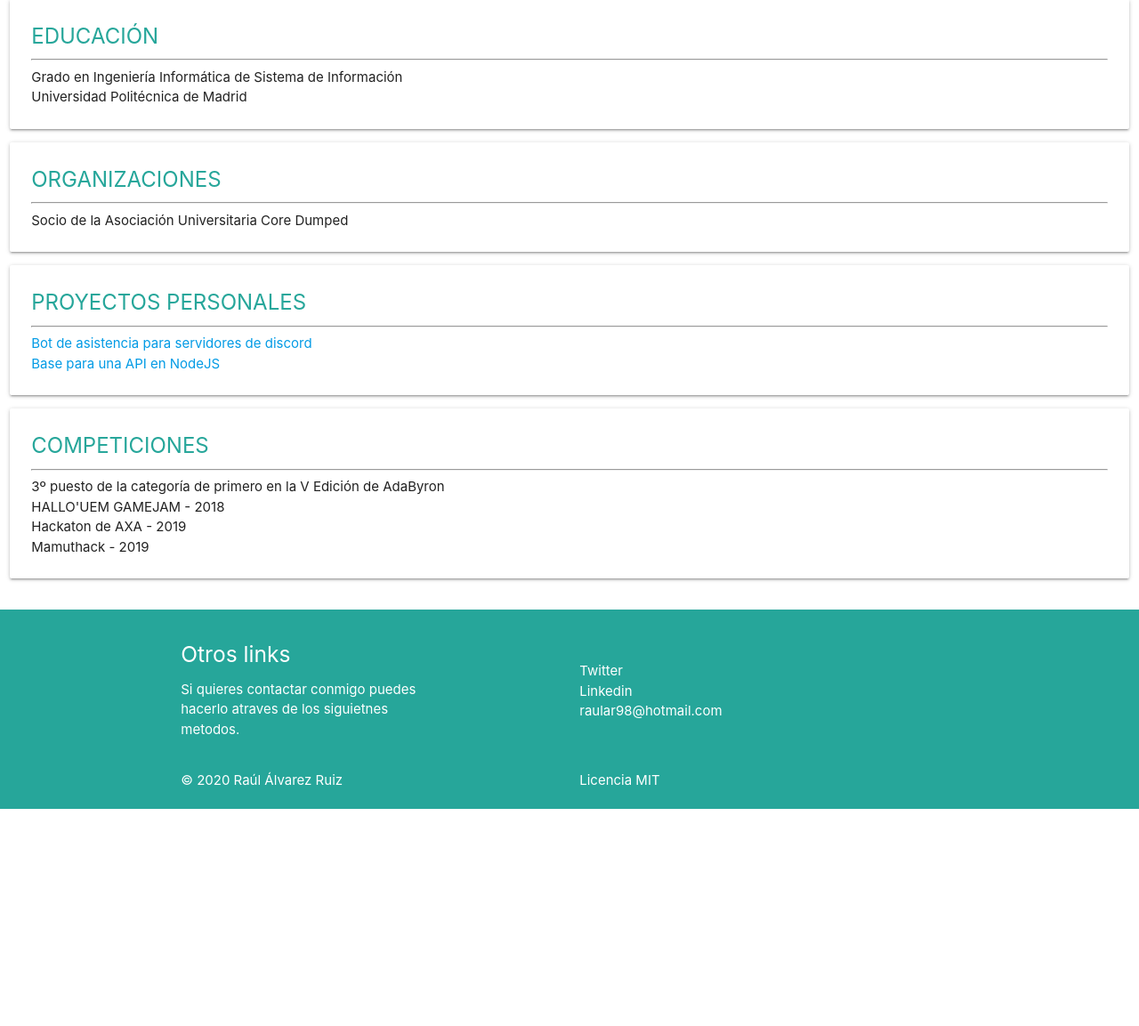
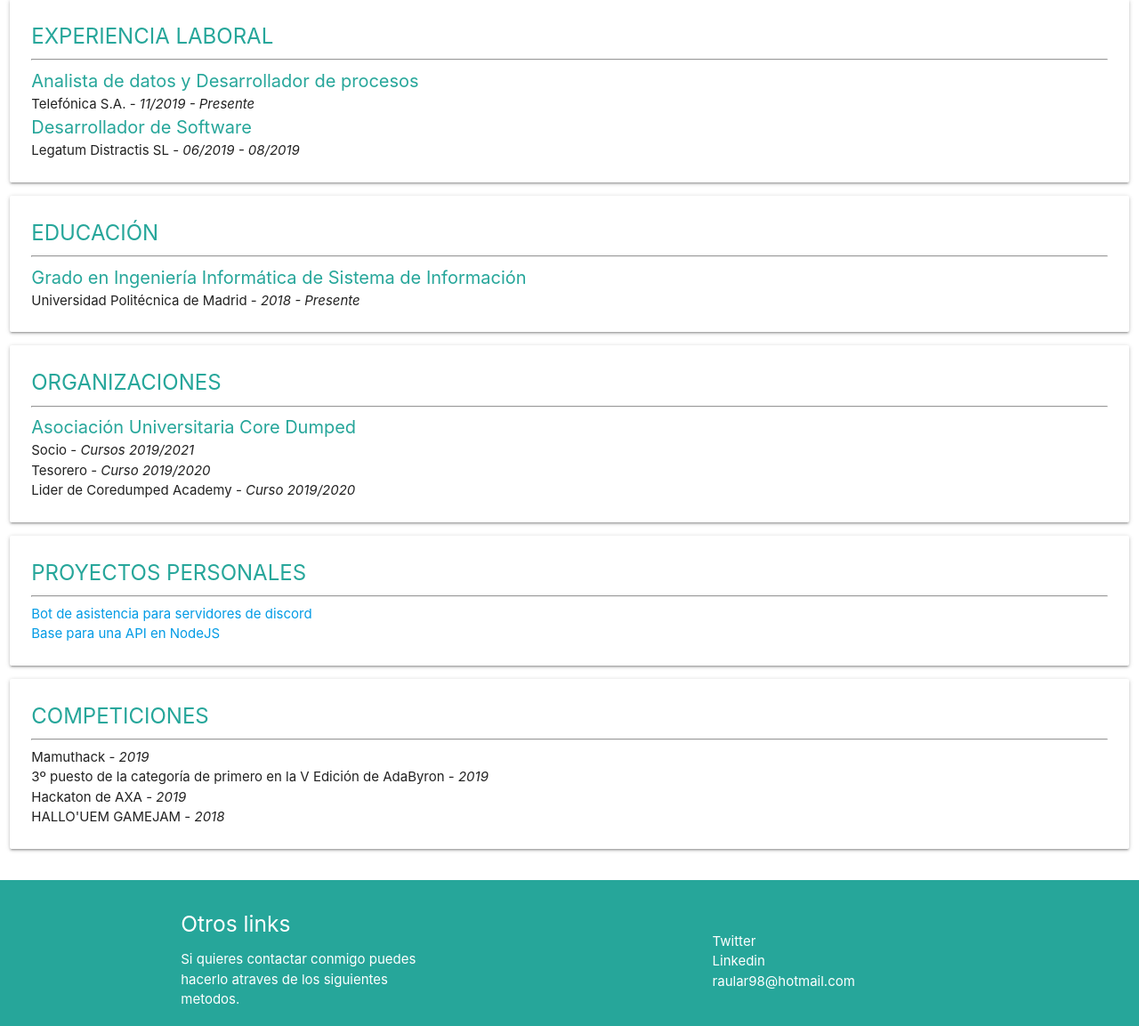
Before and after one commit to raular4322/raular4322.github.io, a plain HTML site: page index.html in a window 1280 px wide. Shown: the part 791-1944 px from the top of the page at 89% size. Before the commit the page ends 1700 px from the top, so only its background shows below. Drawn offline with nearby package versions, Linux system fonts and the light colour scheme.

Commit message:
todas las cards menos la de habilidades bien estructurada

```diff
--- a/css/materialize.css
+++ b/css/materialize.css
@@ -25,6 +25,11 @@ main {
   font-weight: 300;
 }
 
+.subtitulo {
+  color: #26a69a;
+  font-size: 20px;
+}
+
 .habilidad {
   padding-top: 5px;
   padding-bottom: 24px;
--- a/index.html
+++ b/index.html
@@ -69,17 +69,31 @@
         </div>
         <div class="card">
           <div class="card-content">
+            <span class="informacion-card titulo"><b>EXPERIENCIA LABORAL</b></span>
+            <hr>
+            <p class="subtitulo">Analista de datos y Desarrollador de procesos</p>
+            <p>Telefónica S.A. - <i>11/2019 - Presente</i></p>
+            <p class="subtitulo">Desarrollador de Software</p>
+            <p>Legatum Distractis SL - <i>06/2019 - 08/2019</i></p>
+
+          </div>
+        </div>
+        <div class="card">
+          <div class="card-content">
             <span class="informacion-card titulo"><b>EDUCACIÓN</b></span>
             <hr>
-            <p>Grado en Ingeniería Informática de Sistema de Información</p>
-            <p>Universidad Politécnica de Madrid</p>
+            <p class="subtitulo">Grado en Ingeniería Informática de Sistema de Información</p>
+            <p>Universidad Politécnica de Madrid - <i>2018 - Presente</i></p>
           </div>
         </div>
         <div class="card">
           <div class="card-content">
             <span class="informacion-card titulo"><b>ORGANIZACIONES</b></span>
             <hr>
-            <p>Socio de la Asociación Universitaria Core Dumped</p>
+            <p class="subtitulo">Asociación Universitaria Core Dumped</p>
+            <p>Socio - <i>Cursos 2019/2021</i></p>
+            <p>Tesorero - <i>Curso 2019/2020</i></p>
+            <p>Lider de Coredumped Academy - <i>Curso 2019/2020</i></p>
           </div>
         </div>
         <div class="card">
@@ -96,10 +110,10 @@
           <div class="card-content">
             <span class="informacion-card titulo"><b>COMPETICIONES</b></span>
             <hr>
-            <p>3º puesto de la categoría de primero en la V Edición de AdaByron</p>
-            <p>HALLO'UEM GAMEJAM - 2018</p>
-            <p>Hackaton de AXA - 2019</p>
-            <p>Mamuthack - 2019</p>
+            <p>Mamuthack - <i>2019</i></p>
+            <p>3º puesto de la categoría de primero en la V Edición de AdaByron - <i>2019</i></p>
+            <p>Hackaton de AXA - <i>2019</i></p>
+            <p>HALLO'UEM GAMEJAM - <i>2018</i></p>
           </div>
         </div>
       </div>
@@ -111,9 +125,9 @@
       <div class="row">
         <div class="col m4">
           <h5 class="texto-footer">Otros links</h5>
-          <p class="texto-footer">Si quieres contactar conmigo puedes hacerlo atraves de los siguietnes metodos.</p>
+          <p class="texto-footer">Si quieres contactar conmigo puedes hacerlo atraves de los siguientes metodos.</p>
         </div>
-        <div class="col m2 offset-m2">
+        <div class="col m2 offset-m4">
           <div class="lista-footer">
             <li><a class="texto-footer" href="https://twitter.com/raular4322" target="_blank">Twitter</a></li>
             <li><a class="texto-footer" href="https://www.linkedin.com/in/raular4322/" target="_blank">Linkedin</a></li>
@@ -125,7 +139,7 @@
         <div class="col m4">
           <a class="texto-footer">© 2020 Raúl Álvarez Ruiz</a>
         </div>
-        <div class="col m2 offset-m2">
+        <div class="col m2 offset-m4">
           <a class="texto-footer" href="https://github.com/raular4322/raular4322.github.io/blob/master/LICENSE"
             target="_blank">Licencia MIT</a>
         </div>
```
